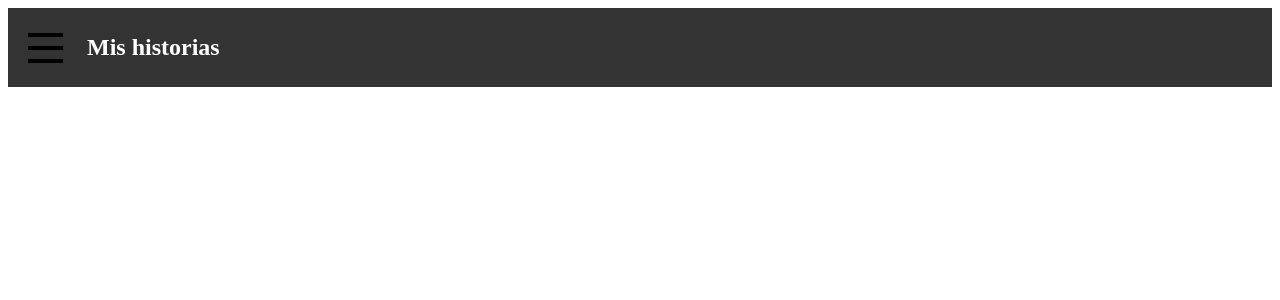
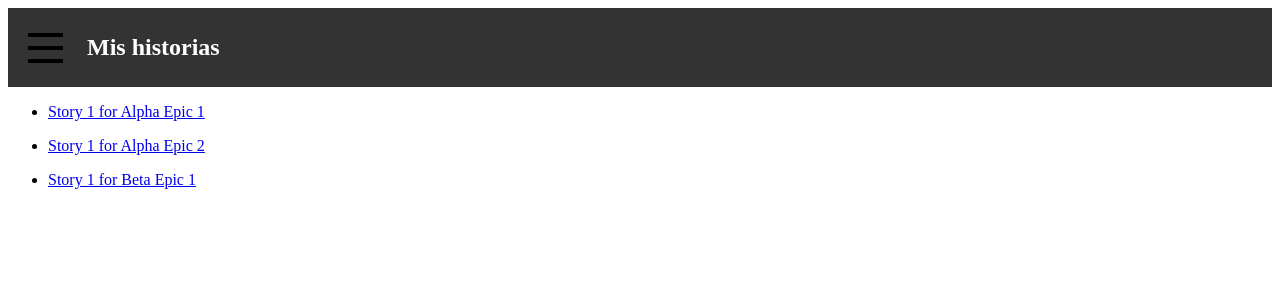
Before and after one commit to joedash77/manos-a-la-obraV.github.io, a React (Vite) app: page /my-projects/epic/story in a window 1280 px wide. Shown: the top 300 px of the page. Built offline with nearby package versions, Linux system fonts and the light colour scheme.

Commit message:
Todo-lo-funcional-agregado

```diff
--- a/src/Components/paginas/EpicDetails.jsx
+++ b/src/Components/paginas/EpicDetails.jsx
@@ -1,8 +1,27 @@
 import React from 'react'
+import { useParams } from 'react-router-dom';
+import { dataList } from '../../Data/data';
+import { Link } from 'react-router-dom';
+import Header from '../organisms/header/Header';
 
 function EpicDetails() {
+    const { projectId, epicId } = useParams();
+    const project = dataList.find(p => p.id == parseInt(projectId));
+    const epics = project.epics.find(epic => epic.id == parseInt(epicId));
+
   return (
-    <div>EpicDetails</div>
+      <div>
+        <Header title={`Epica: ${epics.name}`} level = {2}/>
+        <h1>{epics.name}</h1>
+        <h1>{epics.description}</h1>
+
+        <h2>Epics</h2>
+        {epics.stories.map((story) => (
+            <li key={story.id}>
+                <Link to = {`/my-projects/${project.id}/epic/${epics.id}/story/${story.id}`} >{story.name}</Link>
+            </li>
+        ))}
+    </div>
   )
 }
 
--- a/src/Components/paginas/MyProjectsDetails.jsx
+++ b/src/Components/paginas/MyProjectsDetails.jsx
@@ -1,6 +1,7 @@
 import { useParams } from 'react-router-dom'
 import { dataList } from '../../Data/data';
 import { Link } from 'react-router-dom';
+import Header from '../organisms/header/Header';
 
 function MyProjectsDetails() {
     const { projectId } = useParams();
@@ -18,16 +19,14 @@ function MyProjectsDetails() {
 
   return (
       <div>
+        <Header title={`Proyecto: ${project.name}`} level = {2}/>
         <h1>{project.name}</h1>
         <h1>{project.description}</h1>
-
         <h2>Epics</h2>
         {project.epics.map((epic) => (
-            <ul>
-                <li key={epic.id}>
-                    <Link to = {`/my-projects/${project.id}/epic/${epic.id}`} >{epic.name}</Link>
-                </li>
-            </ul>
+            <li key={epic.id}>
+                <Link to = {`/my-projects/${project.id}/epic/${epic.id}`} >{epic.name}</Link>
+            </li>
         ))}
     </div>
   )
--- a/src/Components/paginas/Story.jsx
+++ b/src/Components/paginas/Story.jsx
@@ -1,10 +1,27 @@
 import React from 'react'
 import Header from '../organisms/header/Header'
+import { dataList } from '../../Data/data'
+import { Link } from 'react-router-dom'
 
 function Story() {
+  const projectList = dataList.map(project => (
+    <div key={project.id}>
+      {project.epics.map(epic => (
+        <ul key={epic.id}>
+          {epic.stories.map(story => (
+            <li key={story.id}>
+              <Link to = {`/my-projects/${project.id}/epic/${epic.id}/story/${story.id}`} >{story.name}</Link>
+            </li>
+          ))}
+        </ul>
+      ))}
+    </div>
+  ))
+
   return (
     <div>
-        <Header title='Mis historias' level={2}/>
+      <Header title='Mis historias' level = {2}/>
+      {projectList}
     </div>
   )
 }
--- /dev/null
+++ b/src/Components/paginas/StoryDetails.jsx
@@ -0,0 +1,29 @@
+import React from 'react'
+import { useParams } from 'react-router-dom';
+import { dataList } from '../../Data/data';
+import { Link } from 'react-router-dom';
+import Header from '../organisms/header/Header';
+
+function StoryDetails() {
+  const { projectId, epicId, storyId } = useParams();
+  const project = dataList.find(p => p.id == parseInt(projectId));
+  const epics = project.epics.find(epic => epic.id == parseInt(epicId));
+  const story = epics.stories.find(s => s.id == parseInt(storyId));
+
+return (
+    <div>
+      <Header title={`Historia: ${story.name}`} level = {2}/>
+      <h1>{story.name}</h1>
+      <h1>{story.description}</h1>
+
+      <h2>Historia</h2>
+      {story.task.map((t) => (
+          <li key={t.id}>
+              {t.name}: {t.description}
+          </li>
+      ))}
+  </div>
+)
+}
+
+export default StoryDetails;
--- a/src/Data/data.js
+++ b/src/Data/data.js
@@ -5,25 +5,43 @@ export const dataList = [
       description: 'Description for Project Alpha',
       epics: [
         {
-            id: 101,
+            id: 1,
             name: 'Epic 1 for Alpha Project',
             description: 'Description for Epic Alpha',
-            Story: [
+            stories: [
                 {
-                    id: 201,
-                    name: 'Story 1 for Alpha Epic',
-                    description: 'Description for story Alpha',
+                    id: 1,
+                    name: 'Story 1 for Alpha Epic 1',
+                    description: 'Description for story Alpha 1',
                     task: [
                     {
-                        id: 301,
+                        id: 1,
                         name: 'Task 1 for Alpha Story',
-                        description: 'Description for task Alpha',
+                        description: 'Description for task Alpha 1',
                     }
                     ]
                 }
             ]
         },
-        { id: 102, name: 'Epic 2 for Alpha' }
+        {
+            id: 2,
+            name: 'Epic 2 for Alpha Project',
+            description: 'Description for Epic Alpha 2',
+            stories: [
+                {
+                    id: 2,
+                    name: 'Story 1 for Alpha Epic 2',
+                    description: 'Description for story Alpha 2',
+                    task: [
+                    {
+                        id: 2,
+                        name: 'Task 1 for Alpha Story 2',
+                        description: 'Description for task Alpha 2',
+                    }
+                    ]
+                }
+            ]
+        }
       ]
     },
     {
@@ -32,18 +50,18 @@ export const dataList = [
       description: 'Description for Project Beta',
       epics: [
         {
-            id: 201,
+            id: 1,
             name: 'Epic 1 for Beta Project',
-            Story: [
+            stories: [
                 {
-                    id: 201,
-                    name: 'Story 1 for Alpha Epic',
-                    description: 'Description for story Beta',
+                    id: 1,
+                    name: 'Story 1 for Beta Epic 1',
+                    description: 'Description for story Beta 1',
                     task: [
                     {
-                        id: 301,
-                        name: 'Task 1 for Beta Story',
-                        description: 'Description for task Beta',
+                        id: 1,
+                        name: 'Task 1 for Beta Story 1',
+                        description: 'Description for task Beta 1',
                     }
                     ]
                 }
--- a/src/routes/router.jsx
+++ b/src/routes/router.jsx
@@ -1,11 +1,11 @@
 import { createBrowserRouter } from "react-router-dom";
 import Main from "../components/Main";
 import MyProjects from "../components/paginas/MyProjects";
-import Epic from "../components/paginas/Epic";
 import Story from "../components/paginas/Story";
 import Settings from "../components/paginas/Settings";
 import MyProjectsDetails from "../components/paginas/MyProjectsDetails";
 import EpicDetails from "../components/paginas/EpicDetails";
+import StoryDetails from "../components/paginas/StoryDetails";
 
 export const router = createBrowserRouter([
     {
@@ -34,7 +34,7 @@ export const router = createBrowserRouter([
     },
     {
         path: "/my-projects/:projectId/epic/:epicId/story/:storyId",
-        element: <Story/>
+        element: <StoryDetails/>
     },
     {
         path: "/Settings",
```
